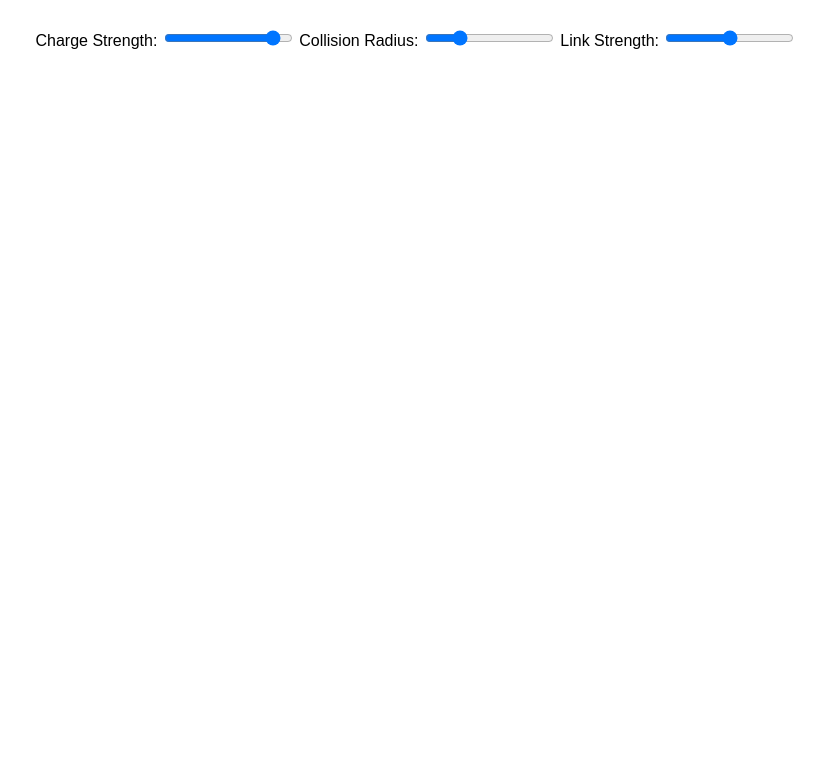
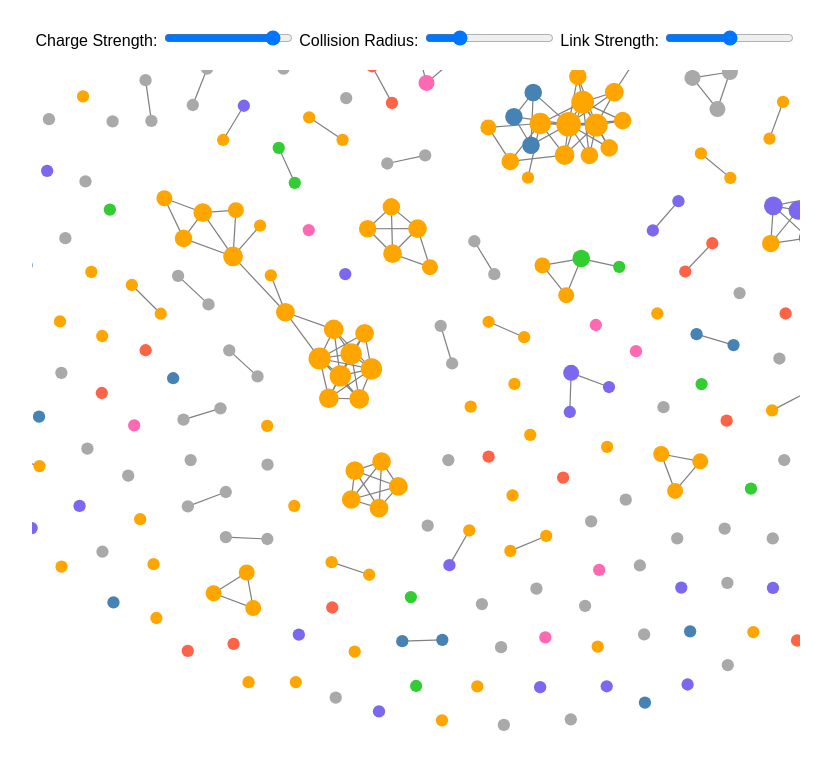
Before and after one commit to SnehashishSrivastava/DV-major-assignment-3, a plain HTML site: page index.html in a window 1280 px wide. Shown: the whole page, without its empty margins (224-1055 px from the left). Drawn offline with nearby package versions, Linux system fonts and the light colour scheme; animation ran at ten frames a second.

Commit message:
Update index.html

```diff
--- a/index.html
+++ b/index.html
@@ -5,7 +5,7 @@
     <title>Interactive Force Layout</title>
     <link rel="stylesheet" href="style.css">
     <script src="https://d3js.org/d3.v7.min.js"></script>
-    <script src="network.js"></script>
+    <script src="functions.js"></script>
     <style>
         body {
             display: flex;
```
